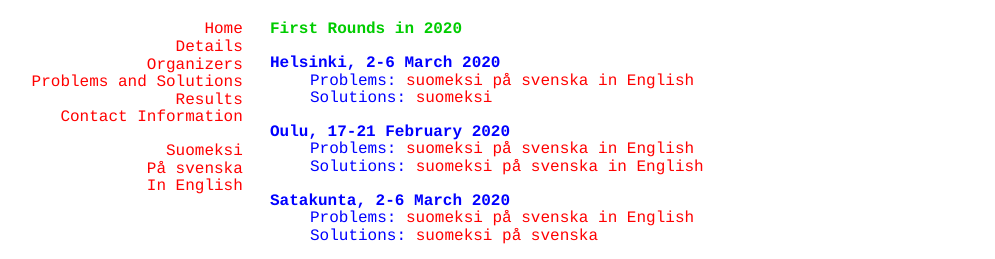
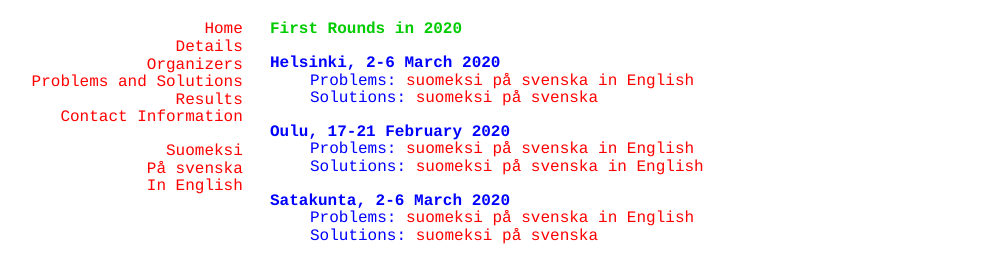
Before and after one commit to matematiikkakilpailut/matematiikkakilpailut.github.io, a Jekyll site: the page built from seiskat/en/problems.html, in a window 1280 px wide and 900 px high. Shown: the part 203-462 px from the top of the window, without its empty margins (50-1045 px from the left). Built offline with Jekyll 4.4.1, drawn with Linux system fonts in a browser that asks for light colours.

Commit message:
Update problems.html
Helsingin alkukisan ratkaisut ruotsiksi

```diff
--- a/seiskat/en/problems.html
+++ b/seiskat/en/problems.html
@@ -17,6 +17,7 @@ The problems and their solutions will appear here after the competition. -->
   <dd>
     Solutions:
     <a href="2020/h_r.pdf" hreflang="fi" lang="fi">suomeksi</a>
+    <a href="2020/h_sv_r.pdf" hreflang="sv-FI" lang="sv-FI">p&aring; svenska</a>
   </dd>
   <dt>Oulu, 17-21 February 2020</dt>
   <dd>
```
